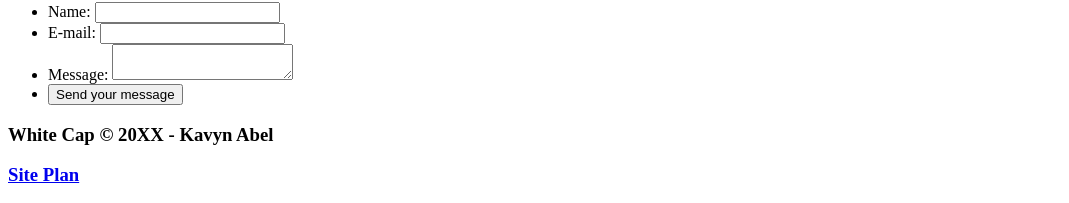
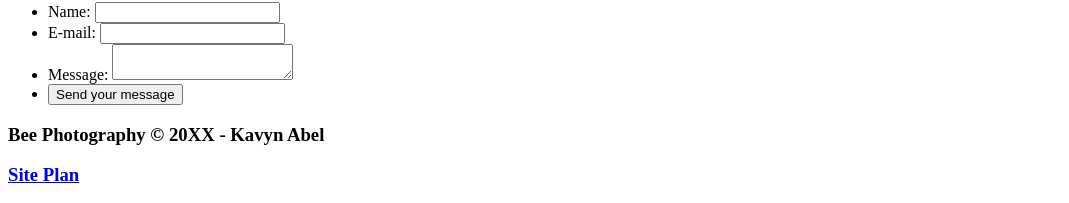
Before and after one commit to kavynabel/kavynabel.github.io, a plain HTML site: page beephotography/contactus.html in a window 1280 px wide. Shown: the part 753-956 px from the top of the page, without its empty margins (0-1069 px from the left). Drawn offline with Linux system fonts and the light colour scheme.

Commit message:
fixed copyright name in footer

```diff
--- a/beephotography/contactus.html
+++ b/beephotography/contactus.html
@@ -46,7 +46,7 @@
         </form>
         </main>
         <footer>
-            <h3>White Cap &copy; 20XX - Kavyn Abel</h3>
+            <h3>Bee Photography &copy; 20XX - Kavyn Abel</h3>
             <h3><a href = "site-plan.html">Site Plan</a></h3>
             <div class = "social">
                 <a href = "https://facebook.com" target = "_blank">
```
Also changed, not shown: beephotography/gallery.html (+1 -1 lines), beephotography/index.html (+1 -1 lines).
